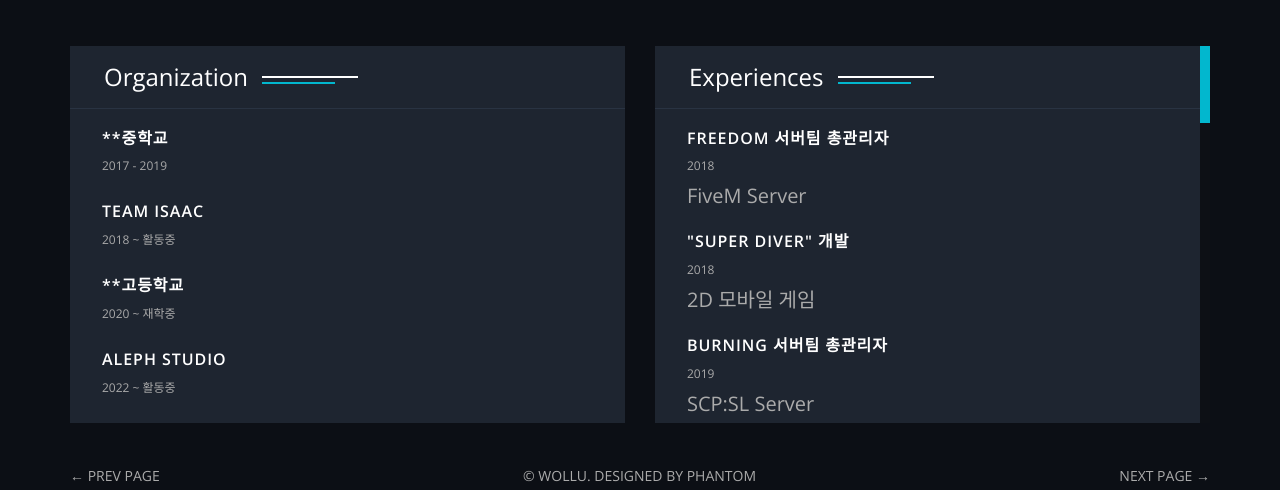
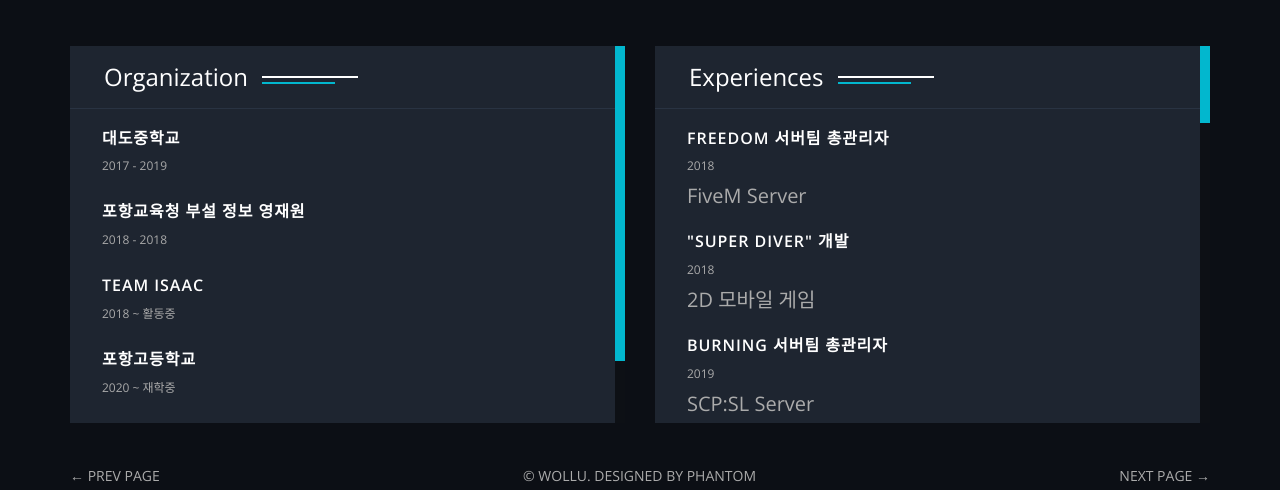
Before and after one commit to jjy40130/jjy40130.github.io, a website: page resume.html in a window 1280 px wide. Shown: the part 277-767 px from the top of the page. Drawn offline with nearby package versions, Linux system fonts and the light colour scheme; files whose address does not match are found by name; a web font is replaced by a local one.

Commit message:
Update 1.0.1 release

```diff
--- a/resume.html
+++ b/resume.html
@@ -69,8 +69,15 @@
                                     <div class="history-scroller">
                                         <div class="history-item">
                                             <div class="history-text">
-                                                <h5>**중학교</h5>
+                                                <h5>대도중학교</h5>
                                                 <span>2017 - 2019</span>
+                                            </div>
+                                        </div>
+                                        <!-- /.history-item -->
+                                        <div class="history-item">
+                                            <div class="history-text">
+                                                <h5>포항교육청 부설 정보 영재원</h5>
+                                                <span>2018 - 2018</span>
                                             </div>
                                         </div>
                                         <!-- /.history-item -->
@@ -83,7 +90,7 @@
                                         <!-- /.history-item -->
                                         <div class="history-item">
                                             <div class="history-text">
-                                                <h5>**고등학교</h5>
+                                                <h5>포항고등학교</h5>
                                                 <span>2020 ~ 재학중</span>
                                             </div>
                                         </div>
```
